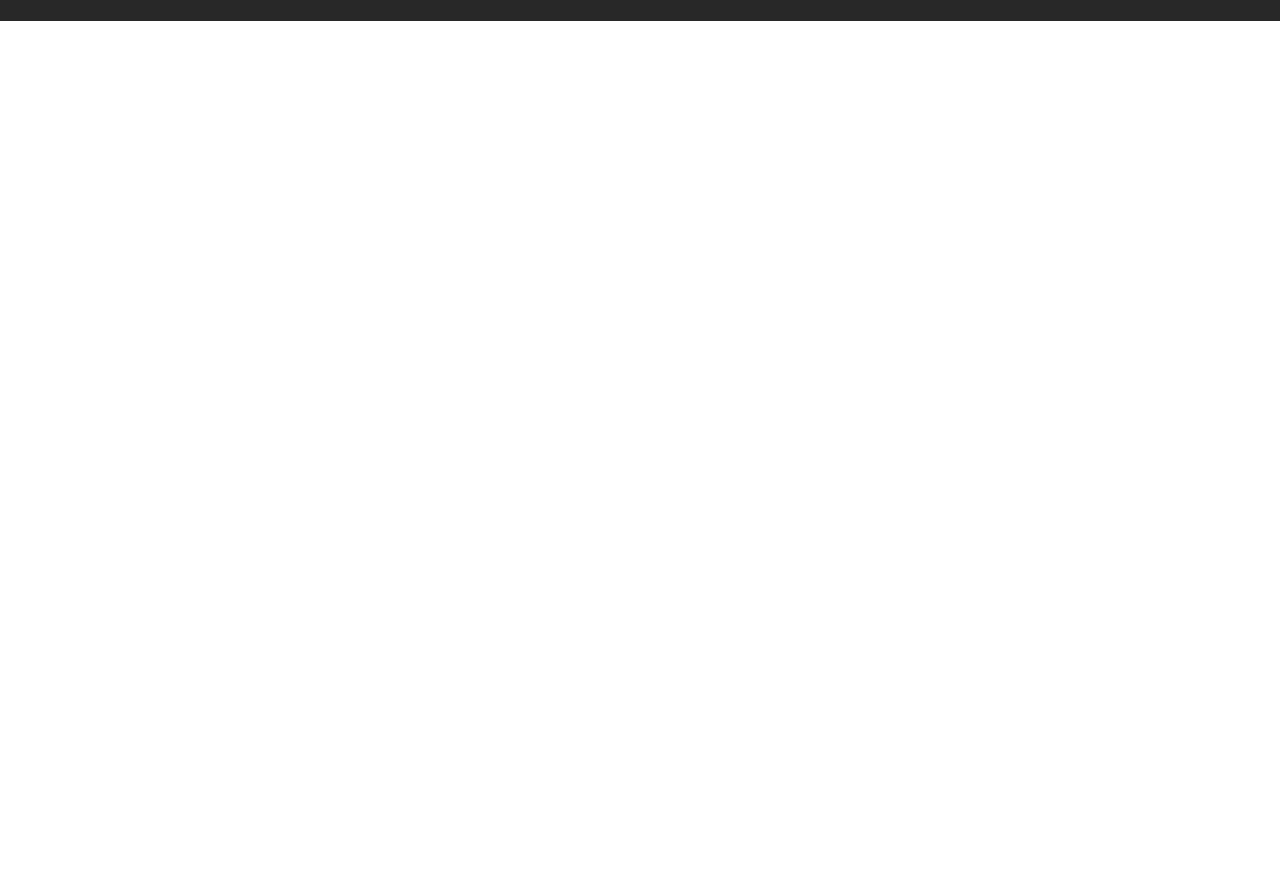
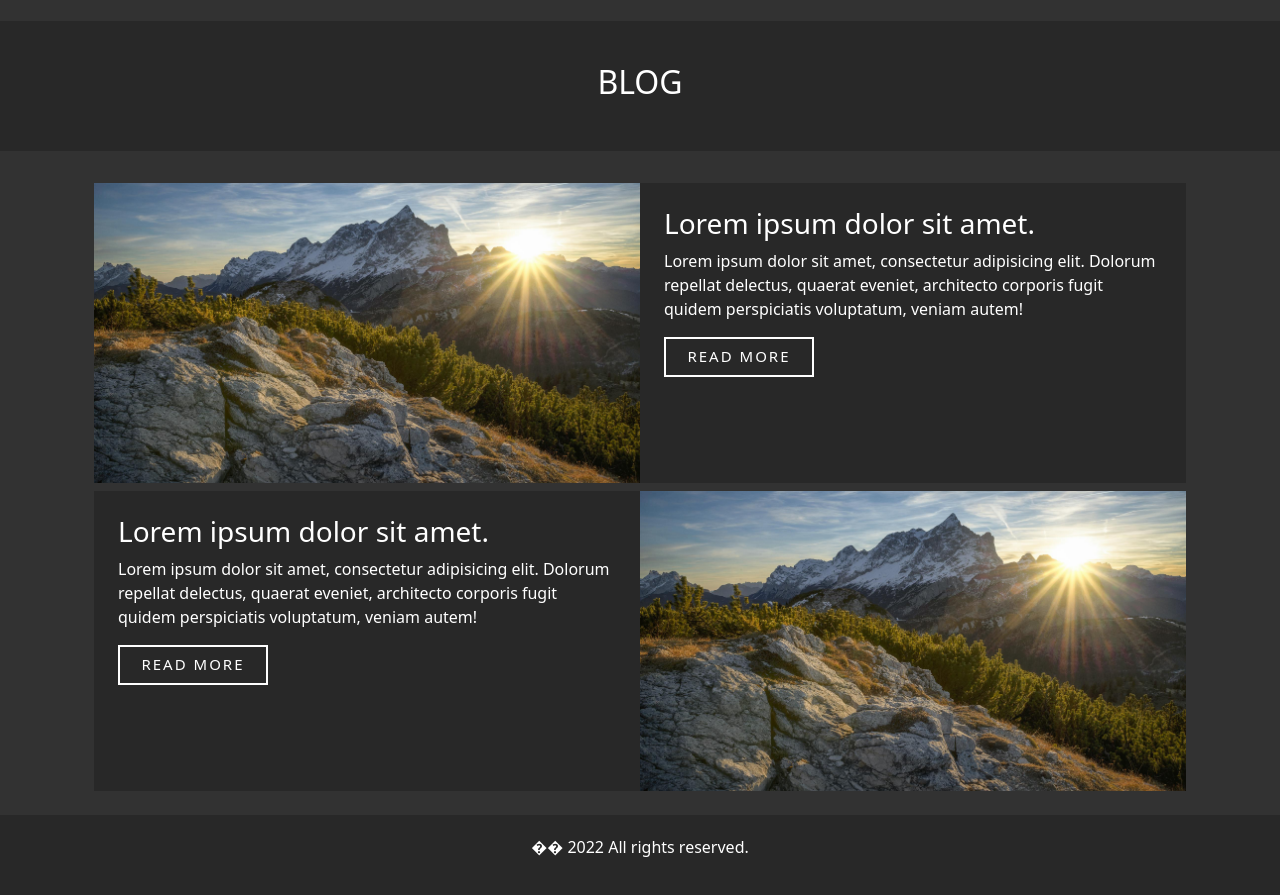
Before and after one commit to ShivamMathtech/John_doe, a website: page index.html in a window 1280 px wide. Shown: the part 4611-5506 px from the top of the page. Before the commit the page ends 4632 px from the top, so only its background shows below. Drawn offline with nearby package versions, Linux system fonts and the light colour scheme.

Commit message:
edu2 added

```diff
--- a/css/index.css
+++ b/css/index.css
@@ -168,7 +168,7 @@ td {
   width: 80%;
 }
 .portfolio {
-  background-color: #282828;
+  background-color: #323232;
 }
 .portfolio .banner-2 h2 {
   letter-spacing: 3px;
@@ -181,3 +181,18 @@ td {
   height: 100%;
   object-fit: cover;
 }
+.blog {
+  background-color: #323232;
+}
+.img-box-2 {
+  height: 300px;
+}
+.img-box-2 img {
+  width: 100%;
+  height: 100%;
+  object-fit: cover;
+}
+.footer {
+  height: 80px;
+  background-color: #282828;
+}
--- a/index.html
+++ b/index.html
@@ -495,6 +495,68 @@
           </div>
         </div>
       </div>
+      <div class="container-fluid p-0 blog">
+        <div class="banner-2 p-0">
+          <div class="row m-0 h-100 text-white">
+            <div
+              class="col-md-12 d-flex justify-content-center align-items-center"
+            >
+              <h2>BLOG</h2>
+            </div>
+          </div>
+        </div>
+        <div class="container p-4">
+          <div class="row m-0 mt-2">
+            <div class="col-md-6 p-0">
+              <div class="img-box-2">
+                <img src="/img/me.jpg" alt="" />
+              </div>
+            </div>
+            <div class="col-md-6 p-0" style="background-color: #282828">
+              <div class="blog-box p-4 text-white">
+                <h3>Lorem ipsum dolor sit amet.</h3>
+                <p>
+                  Lorem ipsum dolor sit amet, consectetur adipisicing elit.
+                  Dolorum repellat delectus, quaerat eveniet, architecto
+                  corporis fugit quidem perspiciatis voluptatum, veniam autem!
+                </p>
+                <div class="mt-3">
+                  <button class="mybtn">READ MORE</button>
+                </div>
+              </div>
+            </div>
+          </div>
+          <div class="row m-0 mt-2">
+            <div class="col-md-6 p-0" style="background-color: #282828">
+              <div class="blog-box p-4 text-white">
+                <h3>Lorem ipsum dolor sit amet.</h3>
+                <p>
+                  Lorem ipsum dolor sit amet, consectetur adipisicing elit.
+                  Dolorum repellat delectus, quaerat eveniet, architecto
+                  corporis fugit quidem perspiciatis voluptatum, veniam autem!
+                </p>
+                <div class="mt-3">
+                  <button class="mybtn">READ MORE</button>
+                </div>
+              </div>
+            </div>
+            <div class="col-md-6 p-0">
+              <div class="img-box-2">
+                <img src="/img/me.jpg" alt="" />
+              </div>
+            </div>
+          </div>
+        </div>
+      </div>
+      <div class="container-fluid p-0 footer">
+        <div class="row m-0 h-100 text-white">
+          <div
+            class="col-md-12 d-flex justify-content-center align-items-center"
+          >
+            <p>�� 2022 All rights reserved.</p>
+          </div>
+        </div>
+      </div>
     </div>
   </body>
 </html>
```
Also changed, not shown: img/me.jpg (added).
